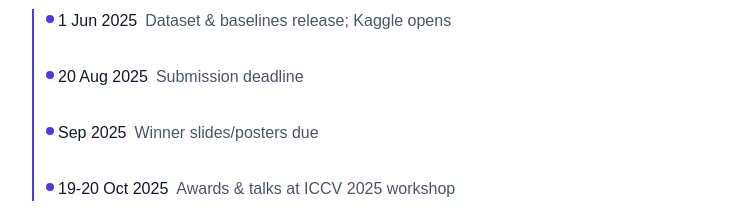
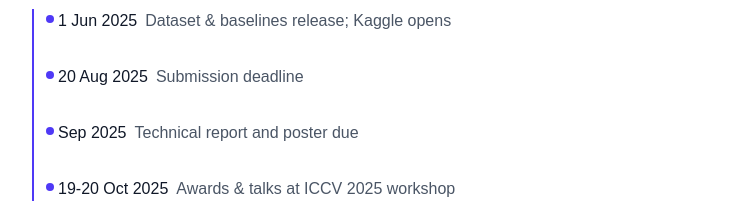
Before and after one commit to HenryQUQ/BinEgo-360, a Next.js app: page / in a window 1280 px wide. Shown: the part 4060-4274 px from the top of the page, without its empty margins (176-913 px from the left). Built offline with nearby package versions, Linux system fonts and the light colour scheme.

Commit message:
Update submission details for technical report and poster due date

```diff
--- a/app/page.tsx
+++ b/app/page.tsx
@@ -582,7 +582,7 @@
                         {[
                             ["1 Jun 2025", "Dataset & baselines release; Kaggle opens"],
                             ["20 Aug 2025", "Submission deadline"],
-                            ["Sep 2025", "Winner slides/posters due"],
+                            ["Sep 2025", "Technical report and poster due"],
                             ["19-20 Oct 2025", "Awards & talks at ICCV 2025 workshop"],
                         ].map(([date, desc], i) => (
                             <li key={i} className="relative ml-6 pb-8 last:pb-0">
```
